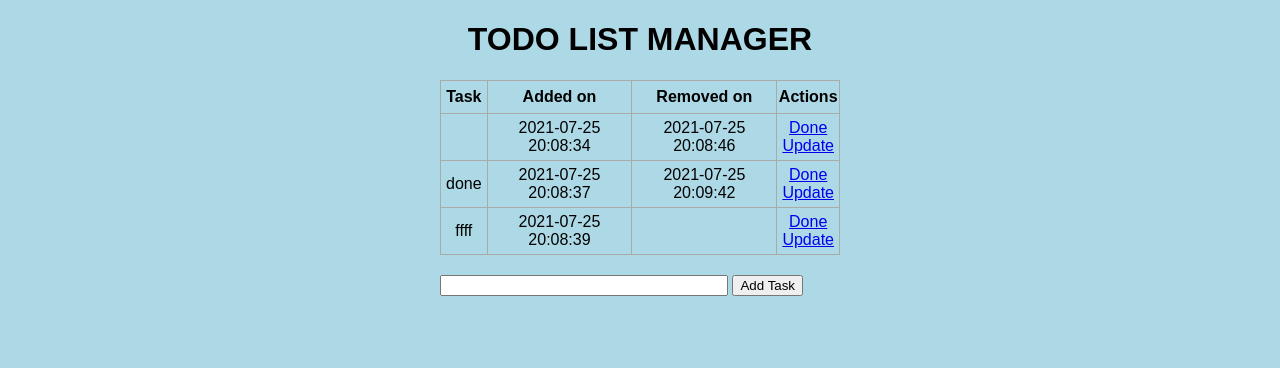
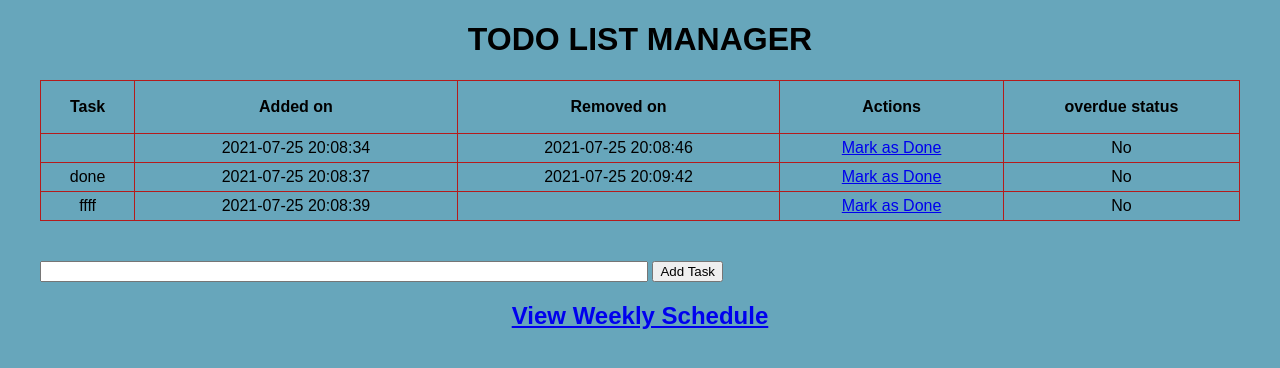
Before and after one commit to callistopan/todo-list-manager-, a Flask app: page / in a window 1280 px wide. Shown: the top 368 px of the page. Run offline with Flask 2, Linux system fonts and the light colour scheme; data comes from the database, SQL or seed files in the repository; both versions use the stored data as it was after the commit.

Commit message:
styles|weekly_schedule|overduestatus

```diff
--- a/todolist/__init__.py
+++ b/todolist/__init__.py
@@ -7,6 +7,7 @@ from . import db
 
 def create_app(test_config=None):
     app = Flask("todolist")
+    app.debug =True
     app.config.from_mapping(
         DATABASE=os.path.join(app.instance_path, 'petshop.sqlite')
     )
--- a/todolist/sql/000_initial.sql
+++ b/todolist/sql/000_initial.sql
@@ -9,8 +9,9 @@ DROP TABLE IF EXISTS todo;
 
 CREATE TABLE todo(
        id INTEGER PRIMARY KEY AUTOINCREMENT,
-       content TEXT NOT NULL,
+       content TEXT,
        date_created DATE DEFAULT (datetime('now','localtime')),
-       date_ended DATE
+       date_ended DATE,
+       over_due TEXT
 
 );
--- a/todolist/static/main.css
+++ b/todolist/static/main.css
@@ -1,25 +1,28 @@
 body, html {
     margin: 0;
     font-family: sans-serif;
-    background-color: lightblue;
+    background-color: rgb(103, 166, 187);
 }
 
 .content {
     margin: 0 auto;
-    width: 400px;
+    width: 1200px;
+
 }
 
 table, td, th {
-    border: 1px solid #aaa;
+    border: 1px solid rgb(180, 27, 27);
+
 }
 
 table {
     border-collapse: collapse;
     width: 100%;
+
 }
 
 th {
-    height: 30px;
+    height: 50px;
 }
 
 td {
@@ -28,9 +31,13 @@ td {
 }
 
 .form {
-    margin-top: 20px;
+    margin-top: 40px;
 }
 
 #content {
-    width: 70%;
+    width: 50%;
 }
+.weekly_schedule {
+    text-align: center;
+
+}
--- a/todolist/templates/index.html
+++ b/todolist/templates/index.html
@@ -17,6 +17,7 @@
             <th>Added on</th>
             <th>Removed on</th>
             <th>Actions</th>
+            <th>overdue status</th>
         </tr>
         {% for d in data %}
             <tr>
@@ -26,11 +27,13 @@
 
 
 
+
                 <td>
-                    <a href="/done/{{d[0]}}">Done</a>
+                    <a href="/done/{{d[0]}}">Mark as Done</a>
                     <br>
-                    <a href="/update/{{d[0]}}">Update</a>
+
                 </td>
+                <td>{{d[4]}}</td>
             </tr>
         {% endfor %}
     </table>
@@ -45,4 +48,9 @@
         </form>
     </div>
 </div>
+
+<div class="weekly_schedule">
+    <h2><a href="/weekly_schedule">View Weekly Schedule</a></h2>
+</div>
+
 {% endblock %}
--- a/todolist/todolist.py
+++ b/todolist/todolist.py
@@ -1,4 +1,5 @@
 import datetime
+
 
 from flask import Blueprint
 from flask import render_template, request, redirect, url_for, jsonify
@@ -24,8 +25,9 @@ def dashboard():
         task_content=request.form.get('content')
         date_created=datetime.datetime.now().strftime("%Y-%m-%d %H:%M:%S")
         date_end=""
+        overdue="No"
 
-        cursor.execute("INSERT INTO todo (content,date_created,date_ended) VALUES (?,?,?)", [task_content,date_created,date_end])
+        cursor.execute("INSERT INTO todo (content,date_created,date_ended,over_due) VALUES (?,?,?,?)", [task_content,date_created,date_end,overdue])
         conn.commit()
         return redirect('/')
 
@@ -33,6 +35,24 @@ def dashboard():
     else:
         cursor.execute("select * from todo order by date_created")
         data=cursor.fetchall()
+        today_date=datetime.datetime.now()
+        for d in data:
+            created_date=datetime.datetime.strptime(d[2],"%Y-%m-%d %H:%M:%S")
+            overdue=created_date+datetime.timedelta(minutes=1)
+            print(type(overdue))
+            print(type(created_date))
+            overdue_stat1="yes"
+            overdue_stat2="No"
+
+            if overdue<today_date:
+                cursor.execute("update todo set over_due=? where id=?;",(overdue_stat1,d[0]))
+            else:
+                cursor.execute("update todo set over_due=? where id=?;",(overdue_stat2,d[0]))
+
+        cursor.execute("select * from todo order by date_created")
+        data=cursor.fetchall()
+
+
     return render_template('index.html', data=data)
 #/////////////////////////////////////////////////////////////////////////////////////////////////////////////////////////
 
@@ -42,10 +62,22 @@ def done(id):
     print(id)
     conn=db.get_db()
     cursor=conn.cursor()
-    done_message="activity is done"
+    done_message="done"
     date_end=datetime.datetime.now().strftime("%Y-%m-%d %H:%M:%S")
 
     cursor.execute("update todo set content=? where id=?;",(done_message,id))
     cursor.execute("update todo set date_ended=? where id=?;",(date_end,id))
     conn.commit()
     return redirect('/')
+
+@bp.route('/weekly_schedule')
+def weekly_schedule():
+    conn =db.get_db()
+    cursor = conn.cursor()
+
+    cursor.execute("select * from todo order by date_created")
+    data=cursor.fetchall()
+    print(type(data))
+    print(type(data[0]))
+
+    return render_template('weekly_schedule.html',data=data)
```
Also changed, not shown: todolist/templates/weekly_schedule.html (added, +37 -0 lines), README.md, instance/petshop.sqlite.
